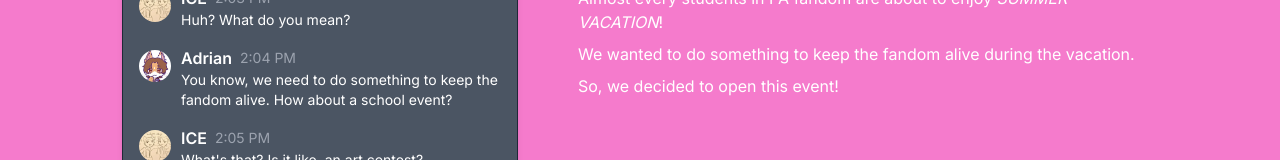
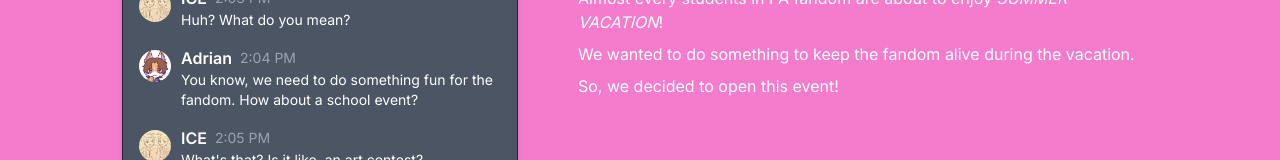
Before and after one commit to queso-gato1355/PA_school_days, a Next.js app: page /about in a window 1280 px wide. Shown: the part 375-535 px from the top of the page. Built offline with nearby package versions, Linux system fonts and the light colour scheme; a web font is replaced by a local one.

Commit message:
fix something

```diff
--- a/app/about/page.js
+++ b/app/about/page.js
@@ -42,7 +42,7 @@ export default function About() {
                         <DiscordBubble
                             profilePic="/profile/adrian_profile.jpg"
                             username="Adrian"
-                            message="You know, we need to do something to keep the fandom alive. How about a school event?"
+                            message="You know, we need to do something fun for the fandom. How about a school event?"
                             time="2:04 PM"
                             delay={900}
                         />
--- a/components/arts/artBeanList.js
+++ b/components/arts/artBeanList.js
@@ -31,8 +31,7 @@ export default function ArtBeanList() {
             {artists && artists.length === 0 && (
                 <div className="text-xl w-full flex items-center justify-center">
                     <span className="text-center">
-                        The event deadline is not today. Please wait for the
-                        event to start!
+                        Please wait for the images...
                         <br /> Checkout the about page for more information.
                     </span>
                 </div>
```
